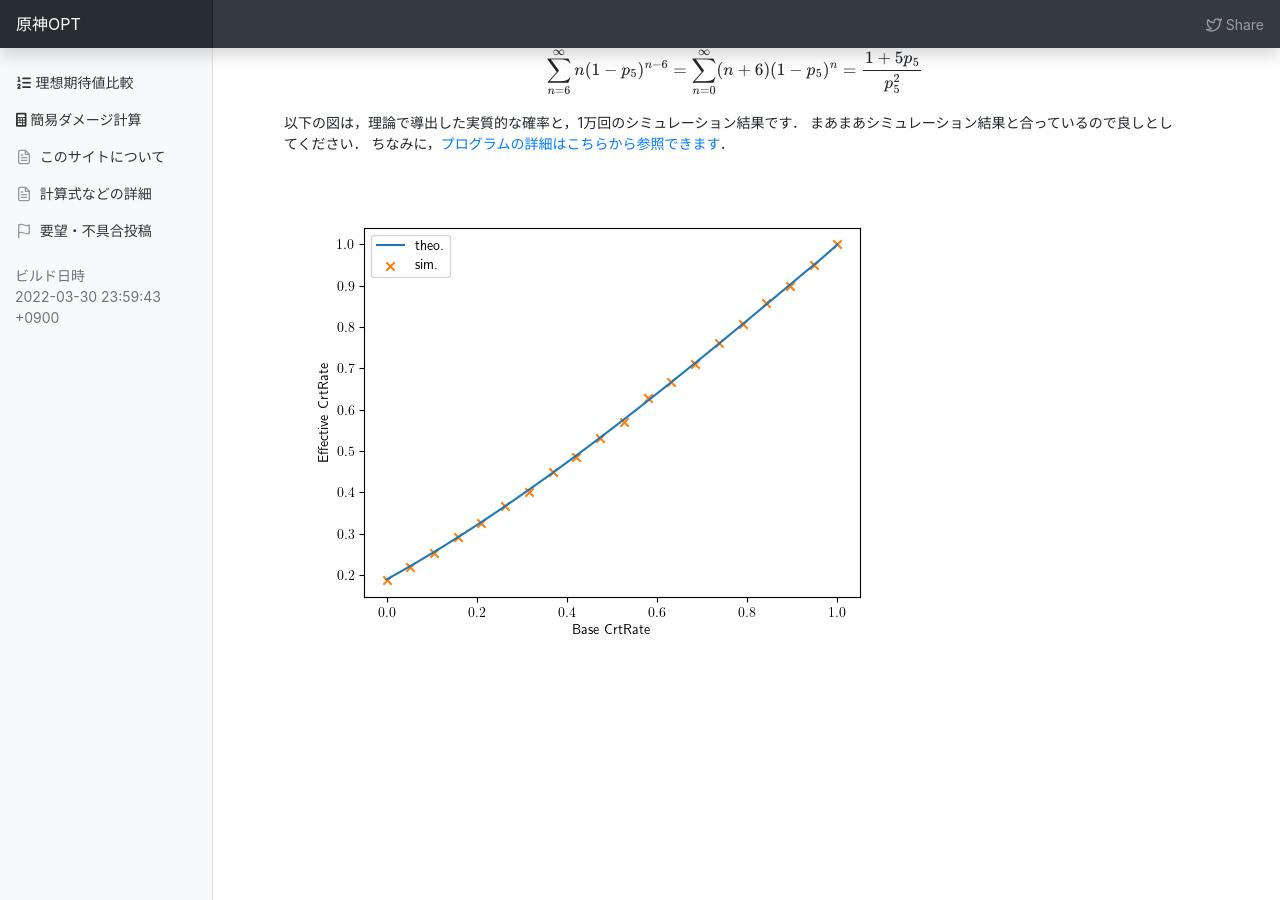
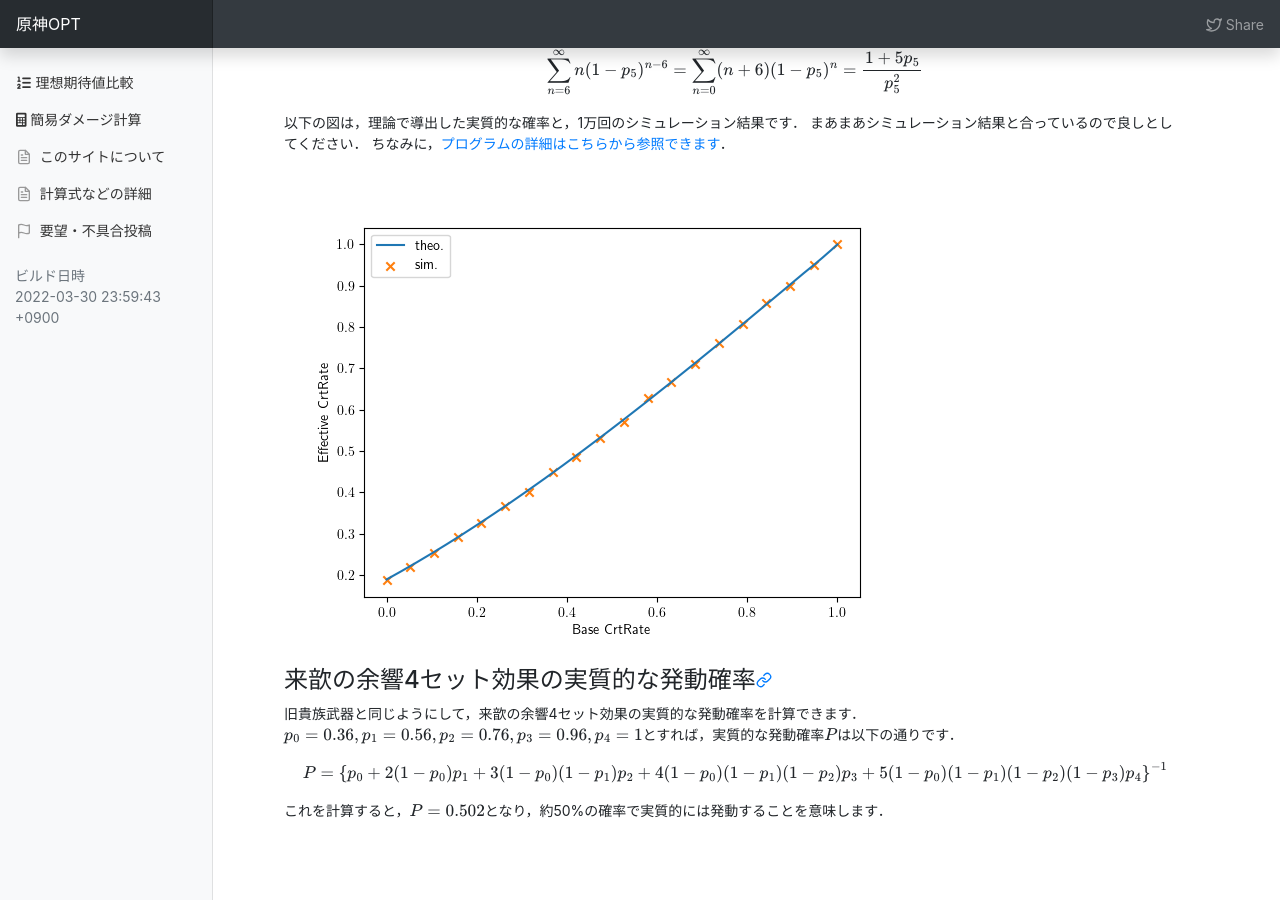
Before and after one commit to k3kaimu/genshinopt, a Jekyll site: the page built from docs/documents.md, in a window 1280 px wide and 900 px high, scrolled down 9293 px. Built offline with Jekyll 4.4.1, drawn with Linux system fonts in a browser that asks for light colours; nearby versions of some CDN libraries; formulas are drawn with MathJax 3; before the commit the page ends 10022 px from its top, so only the background shows below that.

Commit message:
update document

```diff
--- a/docs/documents.md
+++ b/docs/documents.md
@@ -527,3 +527,15 @@ $$
 ちなみに，[プログラムの詳細はこちらから参照できます](https://github.com/k3kaimu/genshinopt/blob/master/program/royal_crtrate/theo_sim.py)．
 
 <img src="{{ site.baseurl }}/program/royal_crtrate/theo_sim.png" class="img-fluid" alt="CrtRate of Royal Weapons">
+
+
+#### 来歆の余響4セット効果の実質的な発動確率
+
+旧貴族武器と同じようにして，来歆の余響4セット効果の実質的な発動確率を計算できます．
+$p_0=0.36, p_1=0.56, p_2=0.76, p_3=0.96, p_4=1$とすれば，実質的な発動確率$P$は以下の通りです．
+
+$$
+P = \left\{p_0 + 2(1-p_0)p_1 + 3(1-p_0)(1-p_1)p_2 + 4(1-p_0)(1-p_1)(1-p_2)p_3 + 5(1-p_0)(1-p_1)(1-p_2)(1-p_3)p_4 \right\}^{-1}
+$$
+
+これを計算すると，$P=0.502$となり，約50%の確率で実質的には発動することを意味します．
```
